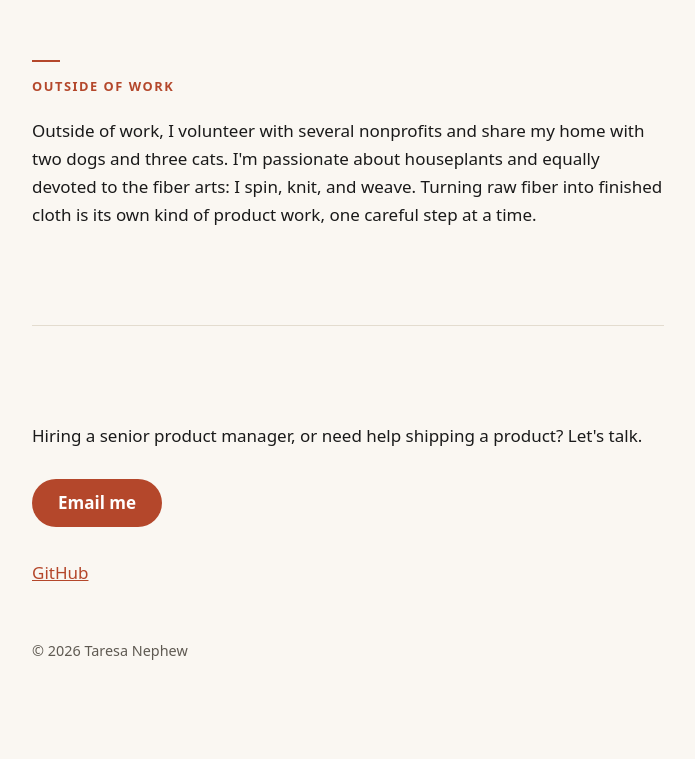
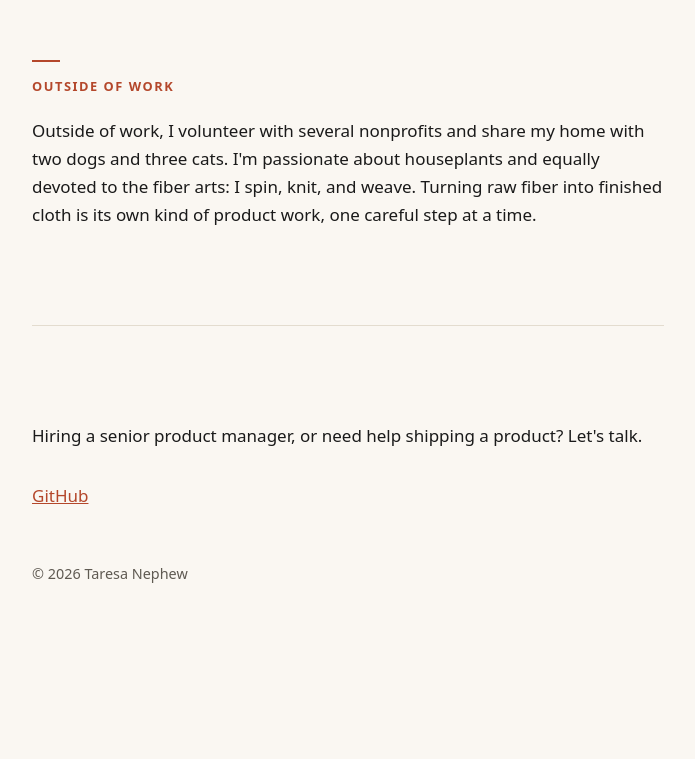
Before and after one commit to Taresa/taresa.github.io, a plain HTML site: page index.html in a window 1280 px wide. Shown: the part 3960-4719 px from the top of the page, without its empty margins (292-987 px from the left). After the commit the page ends 4642 px from the top, so only its background shows below. Drawn offline with Linux system fonts and the light colour scheme.

Commit message:
Add experience details, remove email link
Co-Authored-By: Claude Sonnet 5.5 <noreply@anthropic.com>

```diff
--- a/index.html
+++ b/index.html
@@ -310,7 +310,6 @@
 
 <footer>
   <p>Hiring a senior product manager, or need help shipping a product? Let's talk.</p>
-  <a class="btn" href="mailto:taresa@gmail.com">Email me</a>
   <div class="links"><a href="https://github.com/Taresa">GitHub</a></div>
   <p class="copy">© 2026 Taresa Nephew</p>
 </footer>
```
